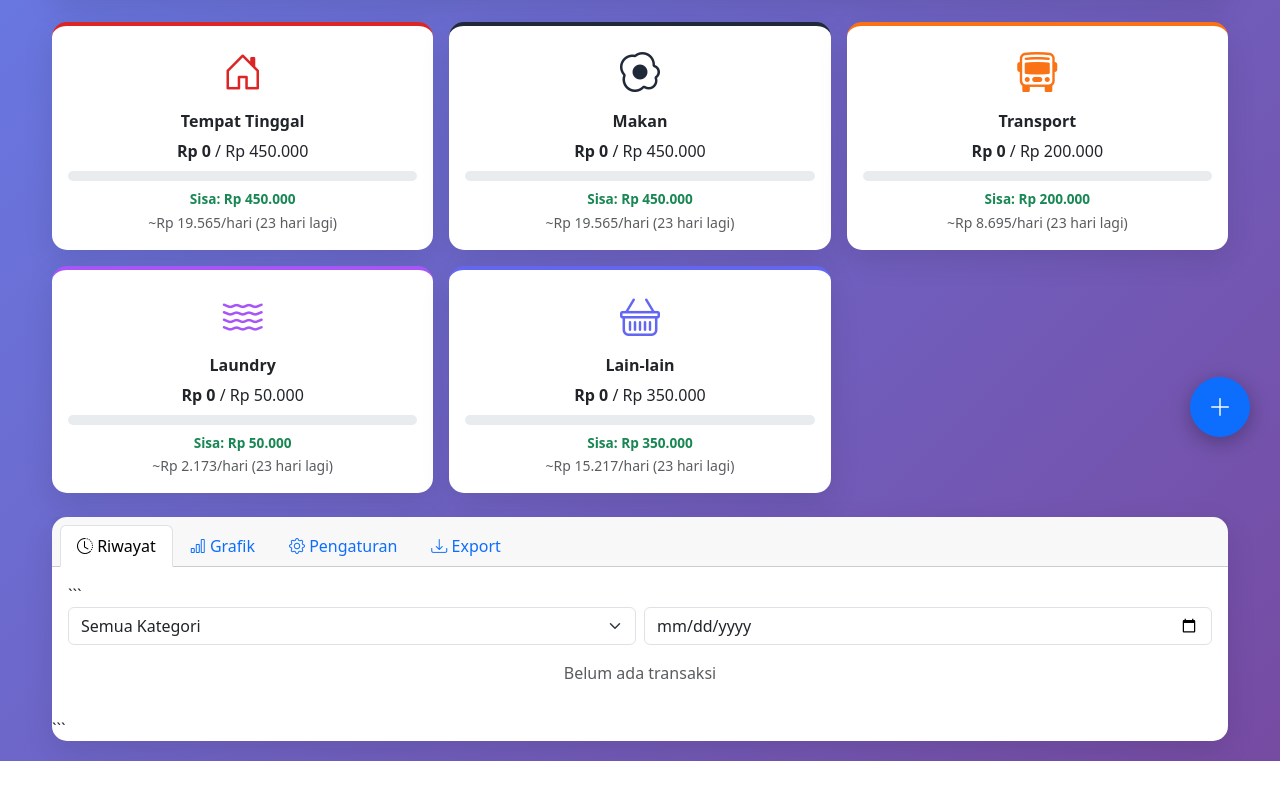
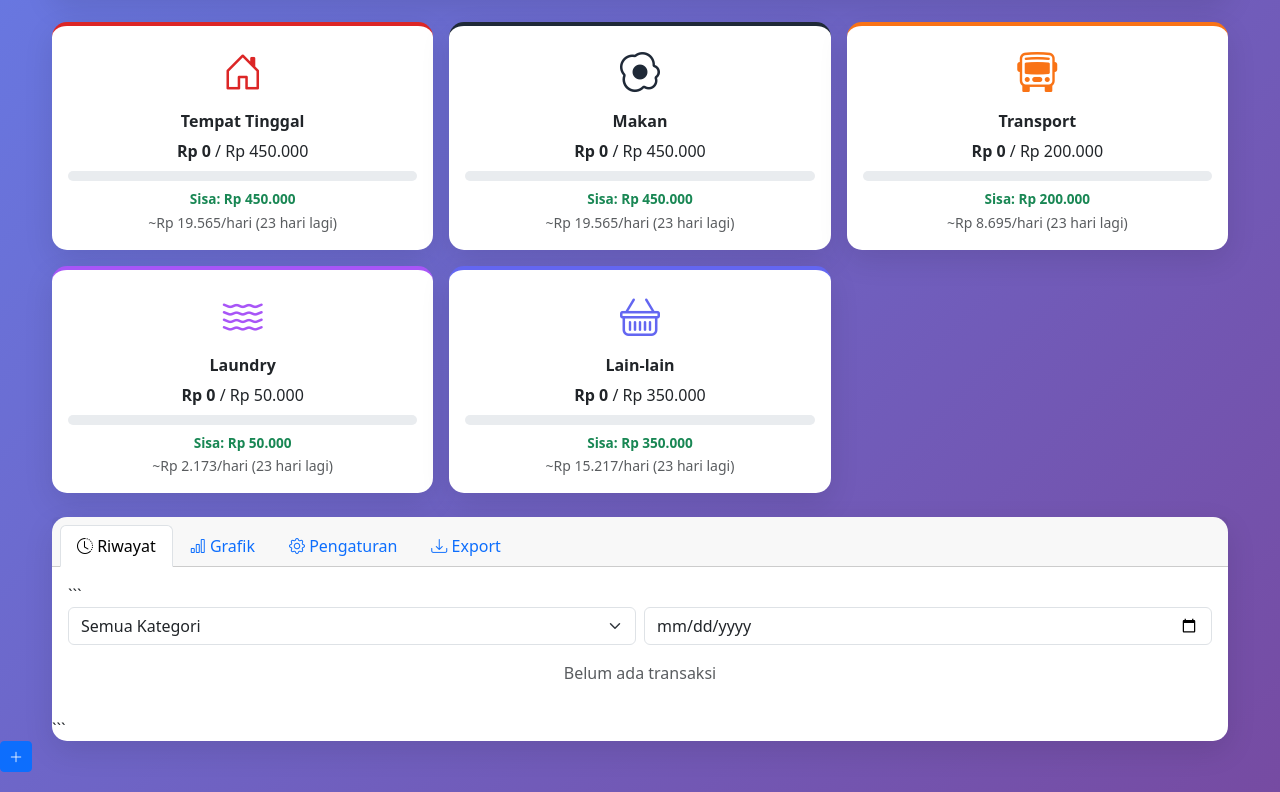
Before and after one commit to ilzamafif/testung, a plain HTML site: page index.html in a window 1280 px wide. Shown: the part 333-1125 px from the top of the page. Before the commit the page ends 1094 px from the top, so only its background shows below. Drawn offline with nearby package versions, Linux system fonts and the light colour scheme.

Commit message:
Update index.html

```diff
--- a/index.html
+++ b/index.html
@@ -152,8 +152,7 @@
 
 <!-- Floating Add Button -->
 
-<button class="btn btn-primary btn-floating" data-bs-toggle="modal" data-bs-target="#addExpenseModal">
-  <i class="bi bi-plus-lg"></i>
+<button class="btn btn-primary btn-sm" onclick="editCategory(null)"><i class="bi bi-plus-lg"></i>
 </button>
 
 <!-- Add Expense Modal -->
@@ -434,11 +433,6 @@ function renderCategorySettings() {
   document.getElementById('categoryList').innerHTML = html;
 }
 
-function editCategory(name) {
-  openCategoryModal(name);
-  new bootstrap.Modal(document.getElementById('categoryModal')).show();
-}
-
 function openCategoryModal(editKey) {
   document.getElementById('editCategoryKey').value = editKey||'';
   document.getElementById('categoryModalTitle').textContent = editKey?'Edit Kategori':'Tambah Kategori';
@@ -458,6 +452,12 @@ function openCategoryModal(editKey) {
     document.getElementById('catIcon').value='bi-tag';
     document.getElementById('iconPreview').className='bi bi-tag';
   }
+}
+
+function editCategory(name) {
+  openCategoryModal(name);
+  const modal = new bootstrap.Modal(document.getElementById('categoryModal'));
+  modal.show();
 }
 
 document.getElementById('catIcon').addEventListener('input', function(){
```
